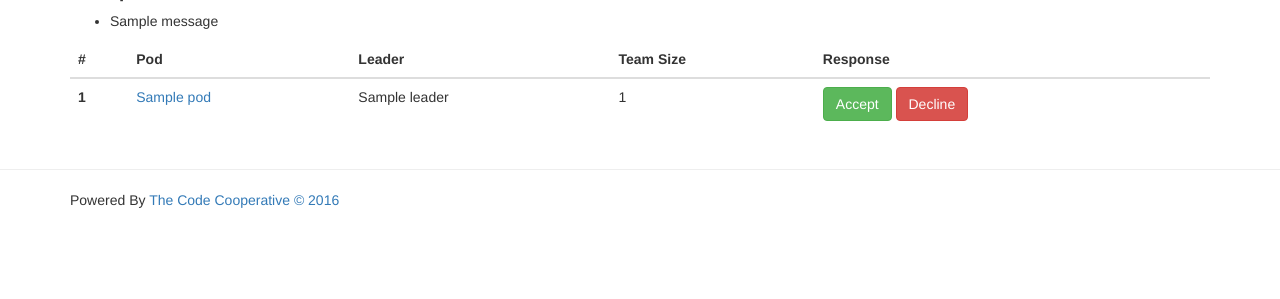
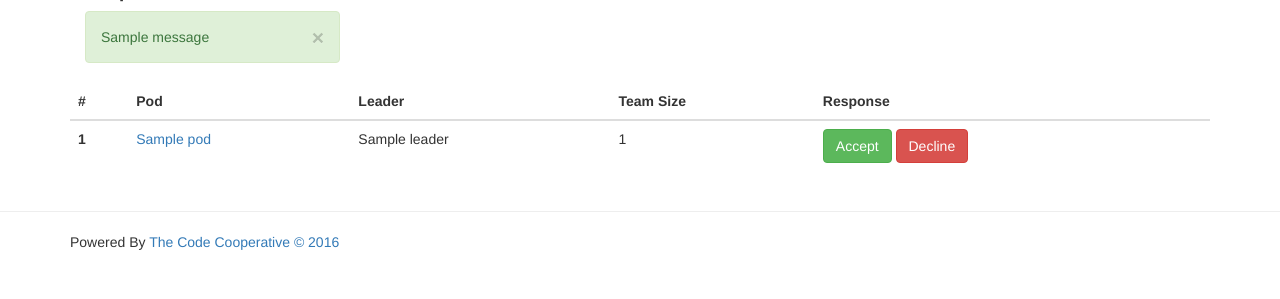
Before and after one commit to actionpods/django-action-hub, a Django app: template hub/templates/relationships/invitations_list.html in a window 1280 px wide. Shown: the part 52-351 px from the top of the page. Run offline with Django 3.2, Linux system fonts and the light colour scheme; the template is opened without the code that fills it: most values are stand-ins (such as "Sample title", 1, 10 or a date in 2020); one stand-in notice (Sample message) is shown; some libraries are stand-ins or nearby versions.

Commit message:
DJANGO IS NOT MY FAVORITE PERSON RIGHT NOW

```diff
--- a/hub/models/pod.py
+++ b/hub/models/pod.py
@@ -36,11 +36,6 @@ class Pod(BaseModel):
     def get_absolute_url(self):
         return reverse("actionpods:pod:detail", kwargs={'pk': self.id})
 
-    def save(self, *args, **kwargs):
-        if (self.members.count() > self.team_size):
-            self.team_size = self.members.count()
-        super(Pod, self).save(*args, **kwargs)
-
 #A clearly defined action (e.g. protests, robocalls, door knocking)
 class Action(models.Model):
     title = models.CharField(max_length=100, unique=True)
--- a/hub/templates/relationships/invitations_list.html
+++ b/hub/templates/relationships/invitations_list.html
@@ -6,12 +6,17 @@
 <div class="container">
 <h2> Requests to Join </h2>
 {% if messages %}
-<ul class="messages">
-    {% for message in messages %}
-    <li{% if message.tags %} class="{{ message.tags }}"{% endif %}>{{ message }}</li>
-    {% endfor %}
-</ul>
+<div class="col-sm-3">
+{% for message in messages %}
+<div class="alert alert-success fade in {{ message.tags }}">
+
+  <a href="#" class="close" data-dismiss="alert" aria-label="close">×</a>
+  <p>{{ message }}</p>
+</div>
+{% endfor %}
+</div>
 {% endif %}
+
 
 <table class="table table-hover">
     <thead>
--- a/hub/views/pod.py
+++ b/hub/views/pod.py
@@ -39,6 +39,9 @@ class Create(BaseCreate):
 
     def form_valid(self, form):
         form.instance.leader = self.request.user
+        form.instance.creator = self.request.user
+        form.save()
+        form.instance.admins.add(self.request.user)
         form.instance.members.add(self.request.user)
         return super(Create, self).form_valid(form)
 
--- a/hub/views/profile.py
+++ b/hub/views/profile.py
@@ -1,6 +1,6 @@
 from django.shortcuts import render, get_object_or_404
 
-from ..models.main import Pod
+from ..models.pod import Pod
 
 def index(request):
     return render(request, 'actionpods/personal/dashboard.html',
```
Also changed, not shown: hub/models/main.py (deleted, +0 -10 lines), hub/relationships/views.py (+5 -2 lines).
